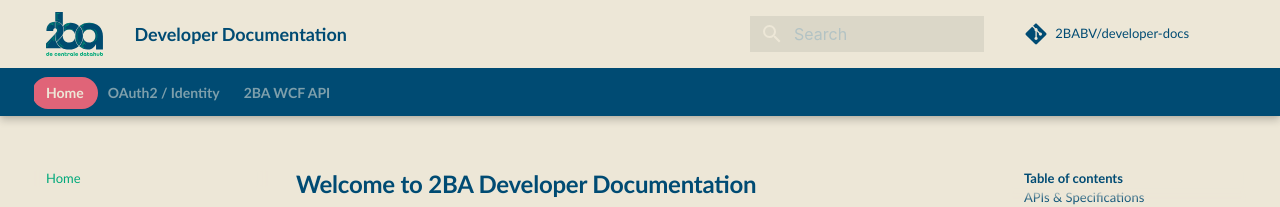
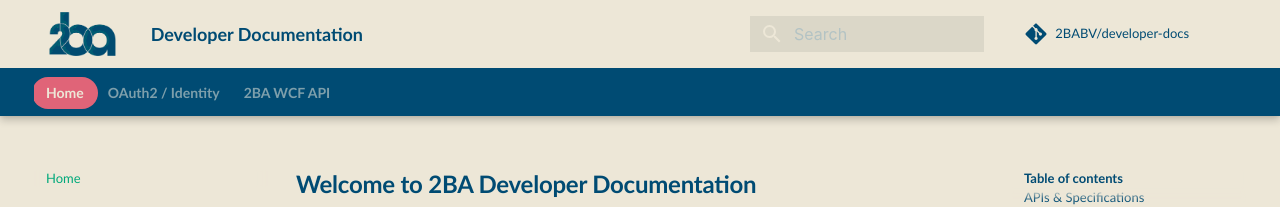
Before and after one commit to 2BABV/developer-docs, an MkDocs documentation site: the page built from docs/index.md, in a window 1280 px wide. Shown: the top 207 px of the page. Built offline with MkDocs 1.6.1 and Material for MkDocs 9.7.7, drawn with Linux system fonts in a browser that asks for light colours; comment, search, counter and statistics services are not loaded.

Commit message:
Logo without payoff

```diff
--- a/mkdocs.yml
+++ b/mkdocs.yml
@@ -9,8 +9,8 @@ edit_uri: edit/main/docs/
 
 theme:
   name: material
-  logo: assets/logo.svg
-  favicon: assets/logo.svg
+  logo: assets/logo.png
+  favicon: assets/logo.png
   palette:
     scheme: default
     primary: custom
```
Also changed, not shown: docs/assets/logo.png (added).
